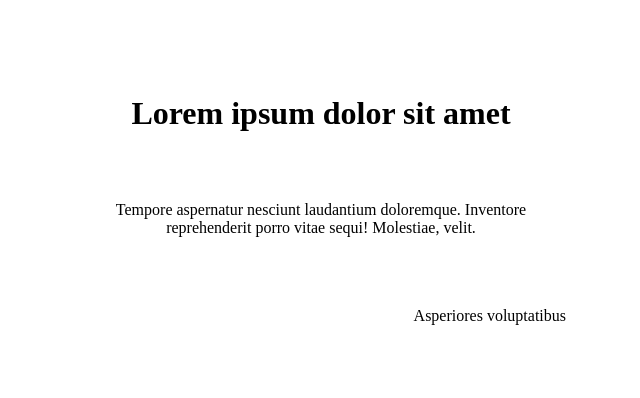
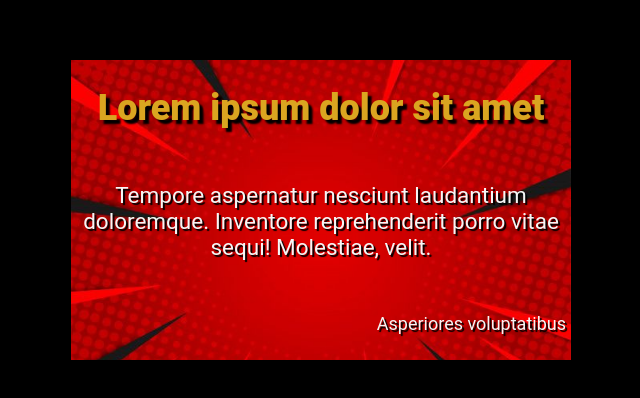
Before and after one commit to exercicios-aulas-programacao-web/atividade-cores-e-fundos, a plain HTML site: page index.html in a window 1280 px wide. Shown: the part 190-588 px from the top of the page, without its empty margins (319-959 px from the left). Drawn offline with Linux system fonts and the light colour scheme.

Commit message:
minha versão

```diff
--- a/index.html
+++ b/index.html
@@ -6,7 +6,7 @@
     <meta name="author" content="Ermogenes Palacio">
     <meta name="description" content="Template para solução de exercícios, contendo um texto artístico aa ser estilizado">
     <meta name="keywords" content="html, css, dev web, etec adolpho berezin, professor ermogenes palacio, professor diego neri, github pages, exercício, solução">
-    <title>Lorem Ipsum estilizado | Dev Web</title>
+    <title>cores e fundos | Dev Web</title>
     <link rel="stylesheet" href="nao-alterar.css">
     <link rel="stylesheet" href="style.css">
 </head>
--- a/style.css
+++ b/style.css
@@ -1,14 +1,29 @@
 body {
+    font-family: 'roboto' , sans-serif;
+    font-size: 18px;
+    background-color:black;
 }
 
 main#container {
+    background-image: url(d08c2b35930297bbffd0626514670460.jpg);
+    background-size: cover;
 }
 
 h1.titulo {
+    color: goldenrod;
+    font-size: 2em;
+    font-weight: 900;
+    text-shadow: 4px 4px 2px black;
 }
 
 p.frase {
+   font-size: 1.25em;
+   color: whitesmoke;
+   text-shadow: 2px 2px 1px black;
+
 }
 
 p.autor {
+    color: whitesmoke;
+    text-shadow: 2px 2px 1px black;
 }
```
Also changed, not shown: d08c2b35930297bbffd0626514670460.jpg (added).
